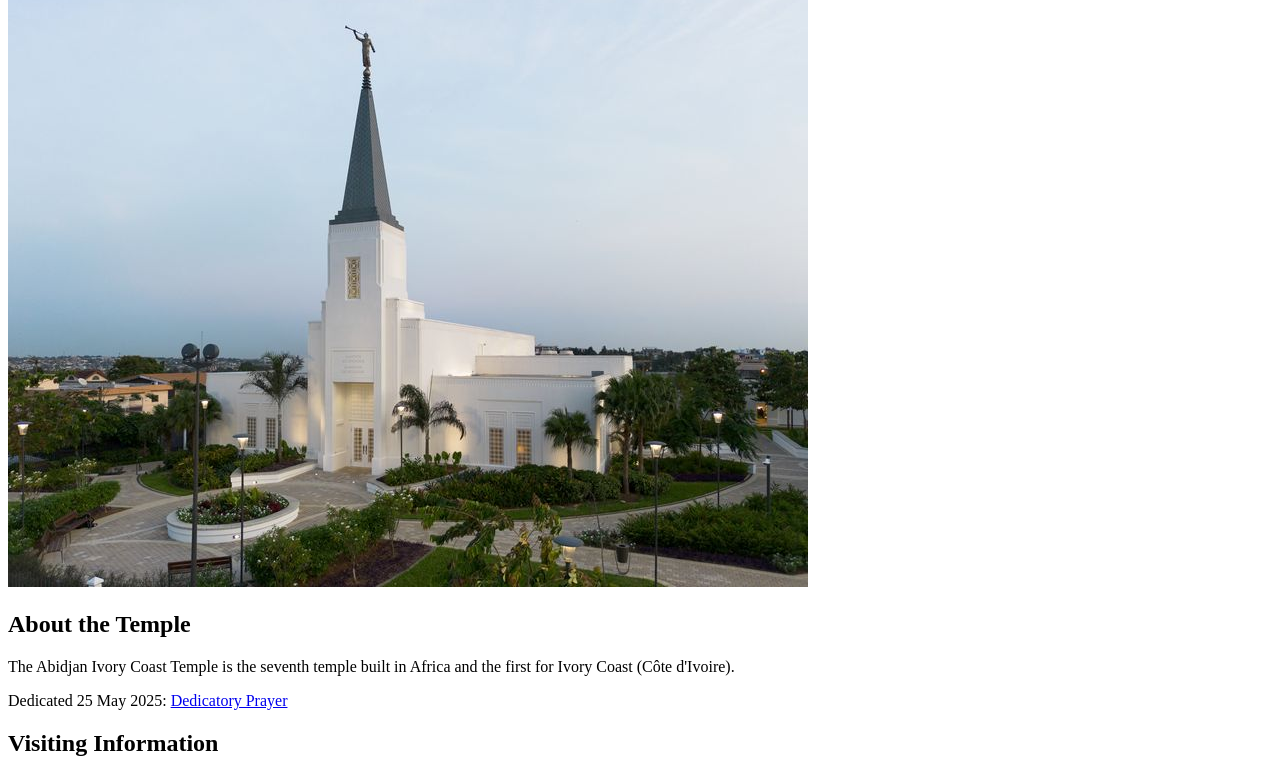
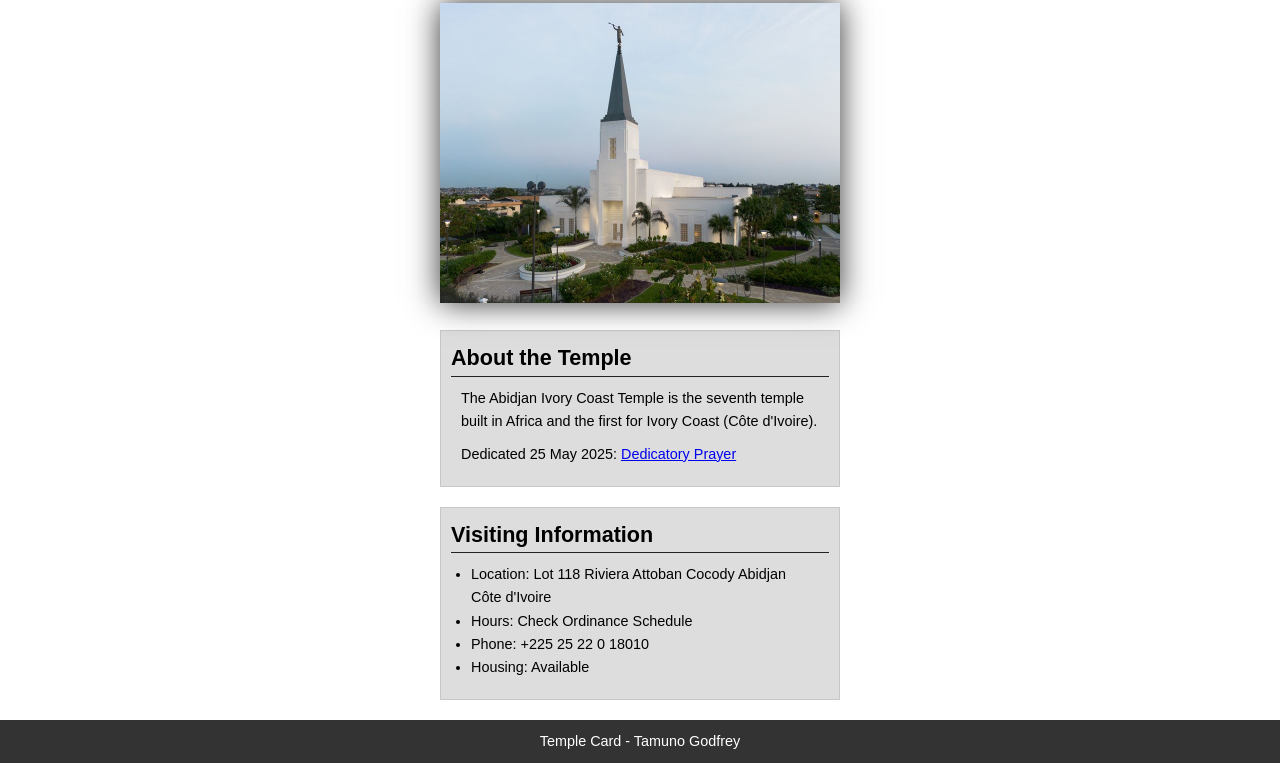
Before and after one commit to Tamuno47/wdd130, a plain HTML site: page week02/temple.html in a window 1280 px wide. Shown: the part 127-901 px from the top of the page. Drawn offline with Linux system fonts and the light colour scheme.

Commit message:
finished code along activity

```diff
--- /dev/null
+++ b/week02/styles/temple.css
@@ -0,0 +1,60 @@
+* {
+    margin: 0;
+    padding: 0;
+}
+
+body {
+    font-family: Arial, sans-serif;
+    line-height: 1.6;
+}
+
+header,
+footer {
+    background-color: #333;
+    color: #fff;
+    padding: 10px;
+    text-align: center;
+    font-size: 1.5rem;
+
+}
+
+main {
+    width: 400px;
+    margin: 0 auto;
+}
+
+h1 {
+    margin: 10px;
+    text-align: center;
+}
+
+h2 {
+    border-bottom: 1px solid #222;
+}
+
+img {
+    width: 100%;
+    height: auto;
+    box-shadow: 0 0 30px #333;
+}
+
+section {
+    margin: 20px 0;
+    border: 1px solid rgb(0 0 0 / 10%);
+    padding: 10px;
+    background-color: #ddd;
+    font-size: .9rem;
+}
+
+section p {
+    margin: 10px;
+}
+
+ul {
+    margin: 10px 20px;
+}
+
+footer {
+    font-size: .9rem;
+
+}
--- a/week02/temple.html
+++ b/week02/temple.html
@@ -5,6 +5,7 @@
     <meta charset="UTF-8">
     <meta name="viewport" content="width=device-width, initial-scale=1.0">
     <title>Temple Card - Abidjan Côte d'Ivoire</title>
+    <link rel="stylesheet" href="styles/temple.css">
 </head>
 
 <body>
@@ -32,7 +33,7 @@
         </section>
     </main>
     <footer>
-        <p>Temple Card - Your Name</p>
+        <p>Temple Card - Tamuno Godfrey</p>
     </footer>
 </body>
 
```
